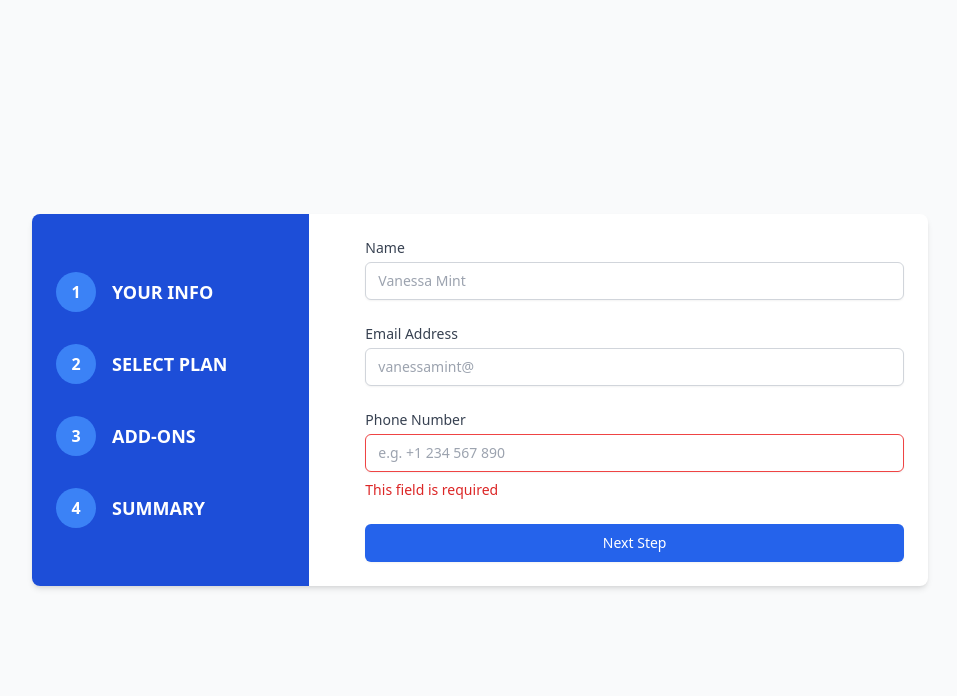
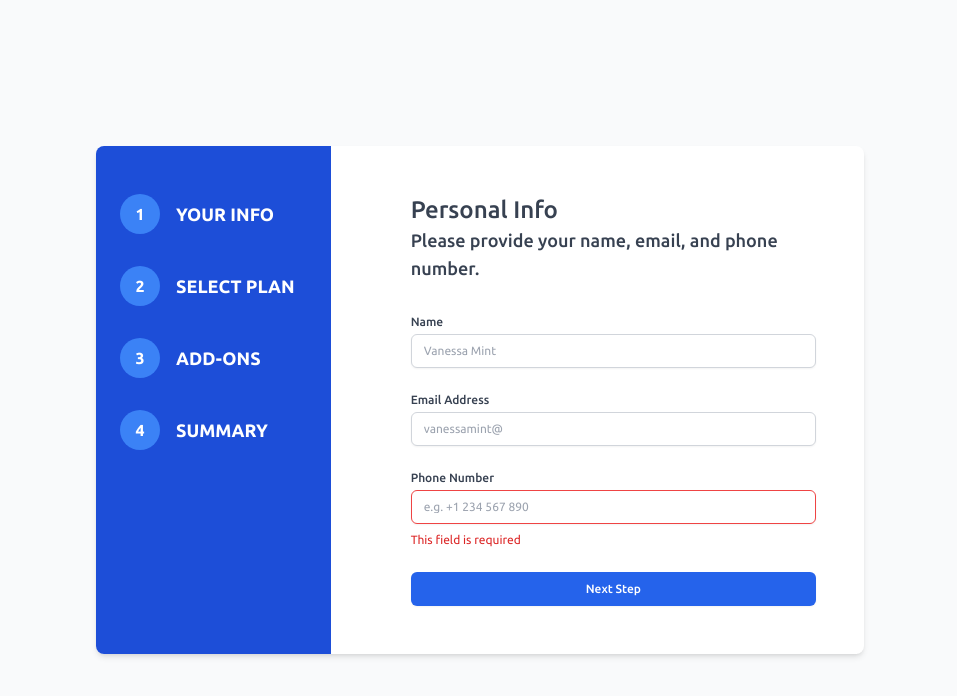
Before and after one commit to ZahirHaniche-dev/reactjs-multistep-form, a React (Vite) app: page / in a window 1280 px wide. Shown: the top 696 px of the page, without its empty margins (160-1117 px from the left). Built offline with nearby package versions, Linux system fonts and the light colour scheme.

Commit message:
Add fonts and customization of PersonalInfo

```diff
--- a/src/App.jsx
+++ b/src/App.jsx
@@ -1,4 +1,5 @@
 import PersonalInfo from "./layouts/PersonalInfo"
+import './assets/fonts.css';
 
 function App() {
 
--- /dev/null
+++ b/src/assets/fonts.css
@@ -0,0 +1,22 @@
+/* src/assets/fonts.css */
+
+@font-face {
+    font-family: 'Ubuntu';
+    src: url('./fonts/Ubuntu-Regular.ttf') format('truetype');
+    font-weight: normal;
+    font-style: normal;
+  }
+
+  @font-face {
+    font-family: 'Ubuntu';
+    src: url('./fonts/Ubuntu-Medium.ttf') format('truetype');
+    font-weight: 500;
+    font-style: normal;
+  }
+
+  @font-face {
+    font-family: 'Ubuntu';
+    src: url('./fonts/Ubuntu-Bold.ttf') format('truetype');
+    font-weight: bold;
+    font-style: normal;
+  }
--- a/src/layouts/PersonalInfo.jsx
+++ b/src/layouts/PersonalInfo.jsx
@@ -6,10 +6,10 @@ export default function PersonalInfo() {
 
   return (
     <div className="min-h-screen bg-gray-50 flex items-center justify-center py-12 px-4 sm:px-6 lg:px-8">
-      <div className="grid grid-cols-1 md:grid-cols-3 gap-8 max-w-4xl w-full bg-white shadow-md rounded-lg">
+      <div className="grid grid-cols-1 md:grid-cols-3 gap-8 max-w-3xl w-full bg-white shadow-md rounded-lg">
 
         {/* Bloc de gauche : Étapes */}
-        <div className="col-span-1 bg-blue-700 p-6 rounded-l-lg flex flex-col justify-center">
+        <div className="col-span-1 bg-blue-700 pt-12 pl-6 rounded-l-lg flex flex-col ">
           <div className="space-y-8">
             <div className="flex items-center">
               <div className="h-10 w-10 flex items-center justify-center bg-blue-500 rounded-full text-white font-bold">1</div>
@@ -31,10 +31,19 @@ export default function PersonalInfo() {
         </div>
 
         {/* Bloc de droite : Formulaire */}
-        <div className="col-span-2 p-6">
+        <div className="col-span-2 p-12">
+          <div className="pb-8 ">
+            <div className="block text-2xl font-medium text-gray-700">
+              Personal Info
+            </div>
+            <div className="block text-lg font-medium text-gray-700">
+              Please provide your name, email, and phone number.
+            </div>
+          </div>
+
           <form className="space-y-6">
             <div>
-              <label htmlFor="name" className="block text-sm font-medium text-gray-700">
+              <label htmlFor="name" className="block text-xs font-medium text-gray-700">
                 Name
               </label>
               <input
@@ -43,11 +52,11 @@ export default function PersonalInfo() {
                 type="text"
                 required
                 placeholder="Vanessa Mint"
-                className="mt-1 block w-full px-3 py-2 border border-gray-300 rounded-md shadow-sm focus:outline-none focus:ring-blue-500 focus:border-blue-500 sm:text-sm"
+                className="mt-1 block w-full px-3 py-2 border border-gray-300 rounded-md shadow-sm focus:outline-none focus:ring-blue-500 focus:border-blue-500 sm:text-xs"
               />
             </div>
             <div>
-              <label htmlFor="email" className="block text-sm font-medium text-gray-700">
+              <label htmlFor="email" className="block text-xs font-medium text-gray-700">
                 Email Address
               </label>
               <input
@@ -58,11 +67,11 @@ export default function PersonalInfo() {
                 value={email}
                 onChange={(e) => setEmail(e.target.value)}
                 placeholder="vanessamint@"
-                className="mt-1 block w-full px-3 py-2 border border-gray-300 rounded-md shadow-sm focus:outline-none focus:ring-blue-500 focus:border-blue-500 sm:text-sm"
+                className="mt-1 block w-full px-3 py-2 border border-gray-300 rounded-md shadow-sm focus:outline-none focus:ring-blue-500 focus:border-blue-500 sm:text-xs"
               />
             </div>
             <div>
-              <label htmlFor="phone" className="block text-sm font-medium text-gray-700">
+              <label htmlFor="phone" className="block text-xs font-medium text-gray-700">
                 Phone Number
               </label>
               <input
@@ -75,16 +84,16 @@ export default function PersonalInfo() {
                 placeholder="e.g. +1 234 567 890"
                 className={`mt-1 block w-full px-3 py-2 border ${
                   phone ? 'border-gray-300' : 'border-red-500'
-                } rounded-md shadow-sm focus:outline-none focus:ring-blue-500 focus:border-blue-500 sm:text-sm`}
+                } rounded-md shadow-sm focus:outline-none focus:ring-blue-500 focus:border-blue-500 sm:text-xs`}
               />
               {!phone && (
-                <p className="mt-2 text-sm text-red-600">This field is required</p>
+                <p className="mt-2 text-xs text-red-600">This field is required</p>
               )}
             </div>
             <div>
               <button
                 type="submit"
-                className="w-full flex justify-center py-2 px-4 border border-transparent rounded-md shadow-sm text-sm font-medium text-white bg-blue-600 hover:bg-blue-700 focus:outline-none focus:ring-2 focus:ring-offset-2 focus:ring-blue-500"
+                className="w-full flex justify-center py-2 px-4 border border-transparent rounded-md shadow-sm text-xs font-medium text-white bg-blue-600 hover:bg-blue-700 focus:outline-none focus:ring-2 focus:ring-offset-2 focus:ring-blue-500"
               >
                 Next Step
               </button>
--- a/tailwind.config.js
+++ b/tailwind.config.js
@@ -5,7 +5,11 @@ module.exports = {
     "./src/**/*.{js,jsx,ts,tsx}",
   ],
   theme: {
-    extend: {},
+    extend: {
+      fontFamily: {
+        sans: ['Ubuntu', 'sans-serif'], // Utilisez votre police ici
+      },
+    },
   },
   plugins: [],
 }
```
